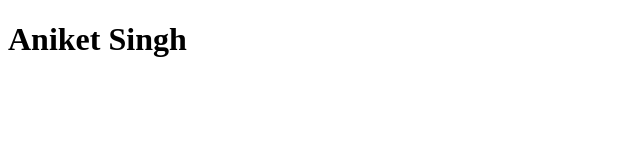
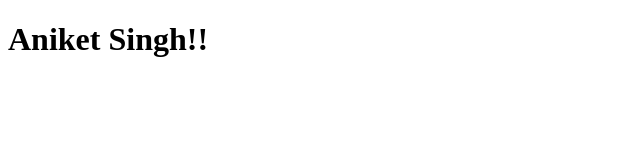
Before and after one commit to aniketsingh98571/Git-GitHub-Masterclass, a plain HTML site: page index.html in a window 1280 px wide. Shown: the full height of the page, 0-640 px from the left. Drawn offline with Linux system fonts and the light colour scheme.

Commit message:
Added some more in index.html

```diff
--- a/index.html
+++ b/index.html
@@ -7,6 +7,6 @@
     <title>My Portfolio</title>
 </head>
 <body>
-    <h1>Aniket Singh</h1>
+    <h1>Aniket Singh!!</h1>
 </body>
 </html>
```
